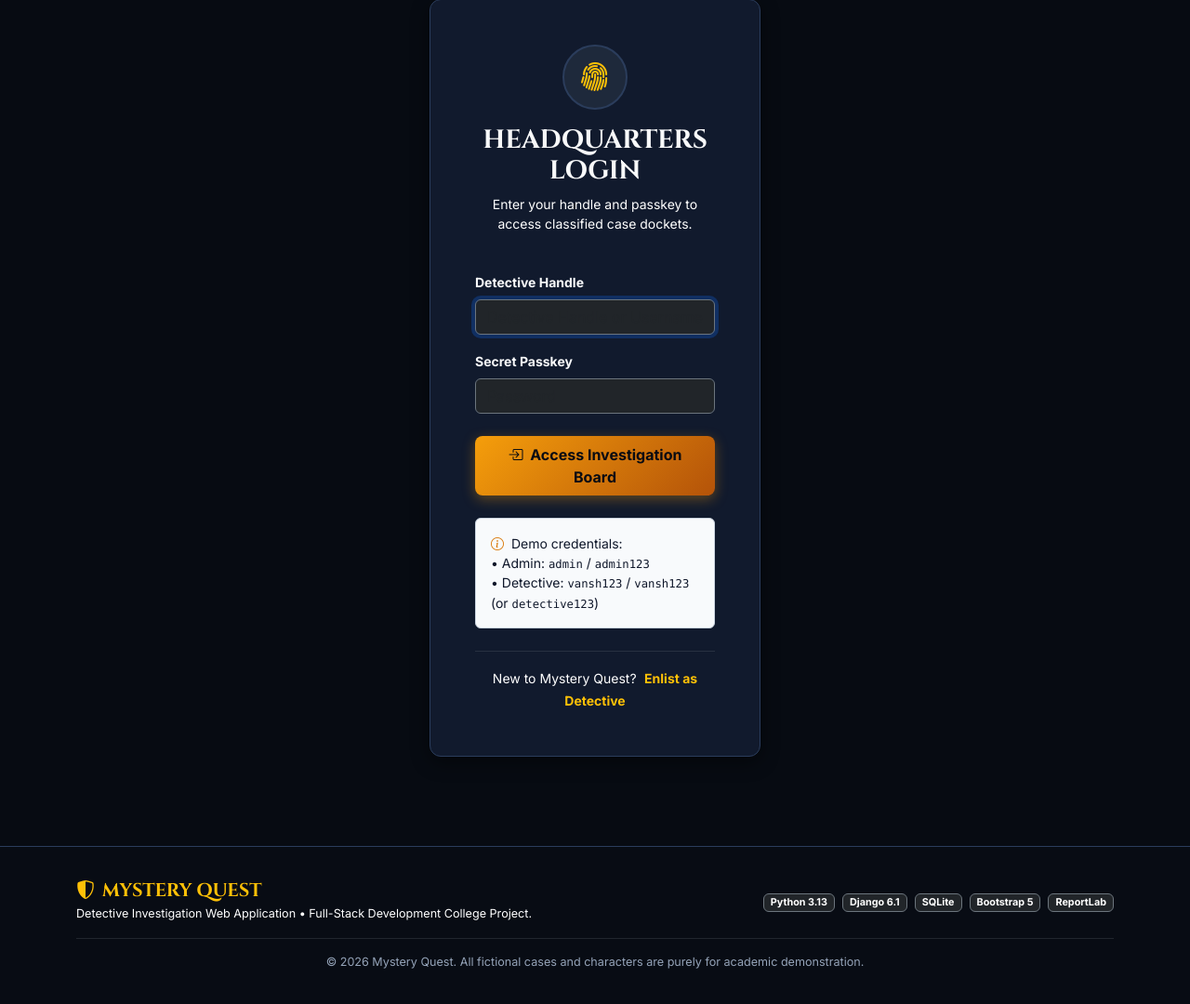
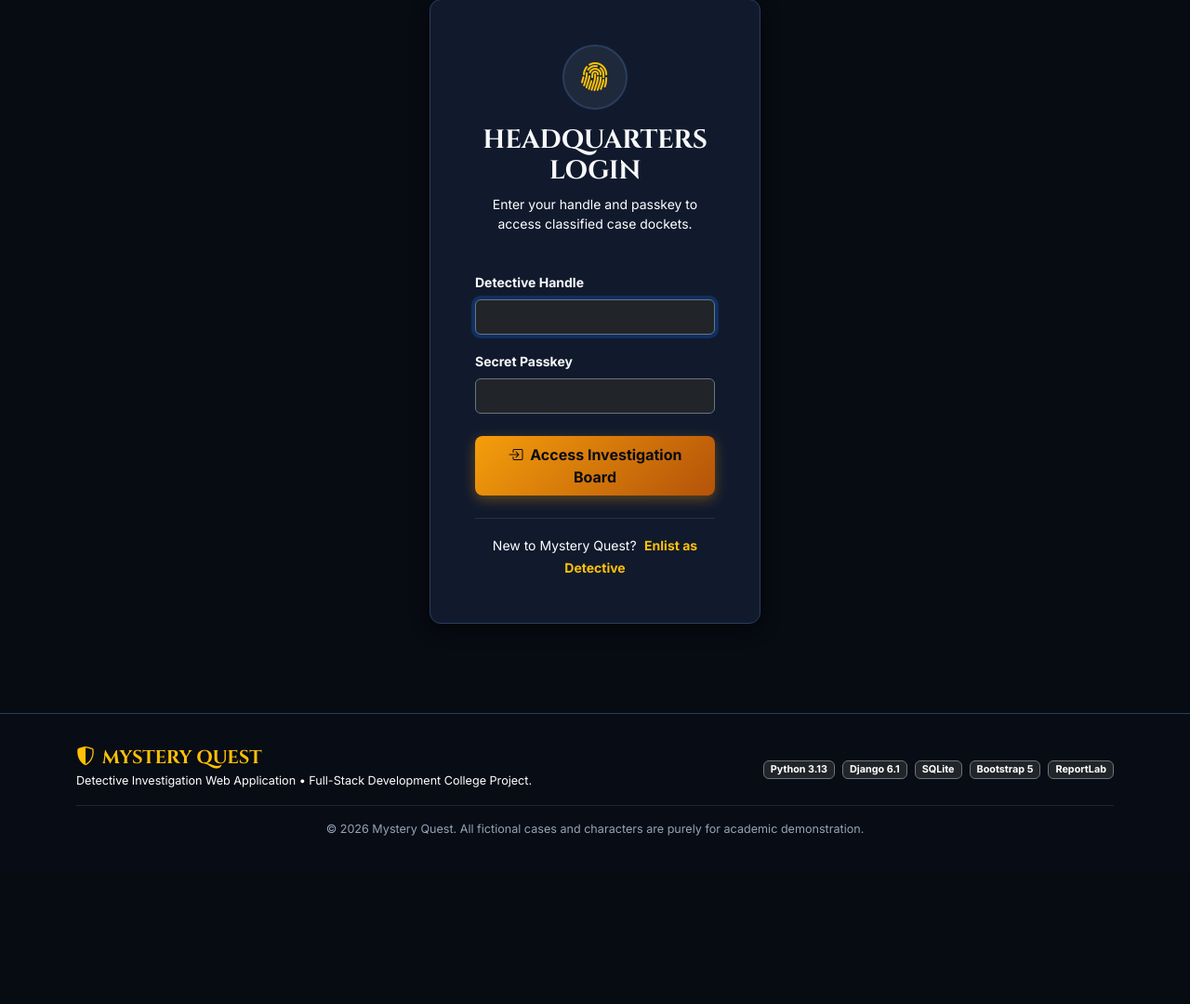
Before and after one commit to Aryan1771/Mystery-Quest, a Django app: page /accounts/login/ in a window 1280 px wide. Shown: the part 128-1208 px from the top of the page at 93% size. After the commit the page ends 1027 px from the top, so only its background shows below. Run offline with Django 5.2, Linux system fonts and the light colour scheme; parts of the project's set-up code (start-up, migrations or seed data) failed here and were passed over.

Commit message:
Repair registration and login flows

```diff
--- a/templates/accounts/login.html
+++ b/templates/accounts/login.html
@@ -17,33 +17,30 @@
 
                 <form method="POST">
                     {% csrf_token %}
-
+                    {% if request.GET.next %}
+                        <input type="hidden" name="next" value="{{ request.GET.next }}">
+                    {% endif %}
                     <div class="mb-3">
-                        <label class="form-label text-light small fw-bold">Detective Handle</label>
+                        <label class="form-label text-light small fw-bold" for="{{ form.username.id_for_label }}">Detective Handle</label>
                         {{ form.username }}
                         {% if form.username.errors %}
                             <div class="text-danger small mt-1">{% for err in form.username.errors %}{{ err }}{% endfor %}</div>
                         {% endif %}
                     </div>
-
                     <div class="mb-4">
-                        <label class="form-label text-light small fw-bold">Secret Passkey</label>
+                        <label class="form-label text-light small fw-bold" for="{{ form.password.id_for_label }}">Secret Passkey</label>
                         {{ form.password }}
                         {% if form.password.errors %}
                             <div class="text-danger small mt-1">{% for err in form.password.errors %}{{ err }}{% endfor %}</div>
                         {% endif %}
                     </div>
-
+                    {% if form.non_field_errors %}
+                        <div class="alert alert-danger small" role="alert">{{ form.non_field_errors }}</div>
+                    {% endif %}
                     <button type="submit" class="btn btn-gold w-100 py-2 fw-bold">
                         <i class="bi bi-box-arrow-in-right me-1"></i> Access Investigation Board
                     </button>
                 </form>
-
-                <div class="alert alert-dark border-secondary small mt-4 mb-0 text-white">
-                    <i class="bi bi-info-circle text-warning me-1"></i> Demo credentials:<br>
-                    • Admin: <code>admin</code> / <code>admin123</code><br>
-                    • Detective: <code>vansh123</code> / <code>vansh123</code> (or <code>detective123</code>)
-                </div>
 
                 <div class="text-center mt-4 pt-3 border-top border-secondary border-opacity-25">
                     <span class="text-white small">New to Mystery Quest?</span>
```
